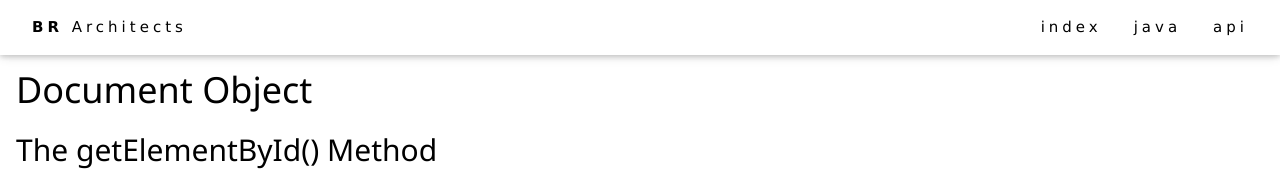
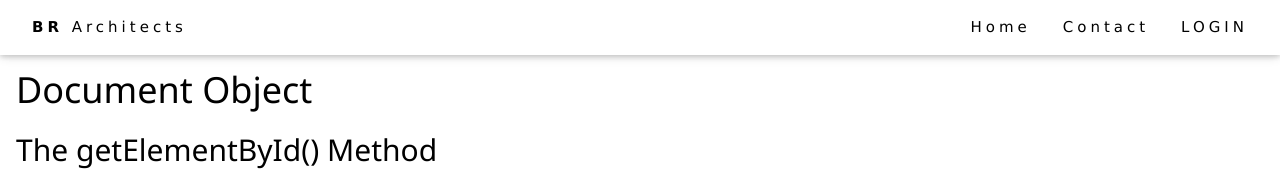
Before and after one commit to kittipong1939/Mysite, a plain HTML site: page java.html in a window 1280 px wide. Shown: the top 171 px of the page. Drawn offline with nearby package versions, Linux system fonts and the light colour scheme.

Commit message:
่java.html

```diff
--- a/java.html
+++ b/java.html
@@ -17,9 +17,9 @@
     <a href="#home" class="w3-bar-item w3-button"><b>BR</b> Architects</a>
     <!-- Float links to the right. Hide them on small screens -->
     <div class="w3-right w3-hide-small">
-      <a href="index.html" class="w3-bar-item w3-button">index</a>
-      <a href="java.html" class="w3-bar-item w3-button">java</a>
-      <a href="api.html" class="w3-bar-item w3-button">api</a>
+      <a href="index.html" class="w3-bar-item w3-button">Home</a>
+        <a href="java.html" class="w3-bar-item w3-button">Contact</a>
+        <a href="api.html" class="w3-bar-item w3-button">LOGIN</a>
     </div>
   </div>
 </div>
```
